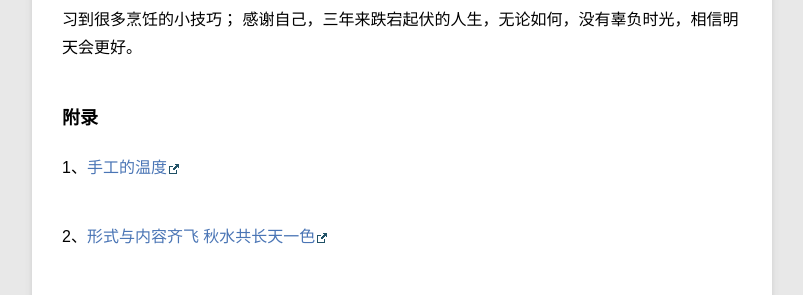
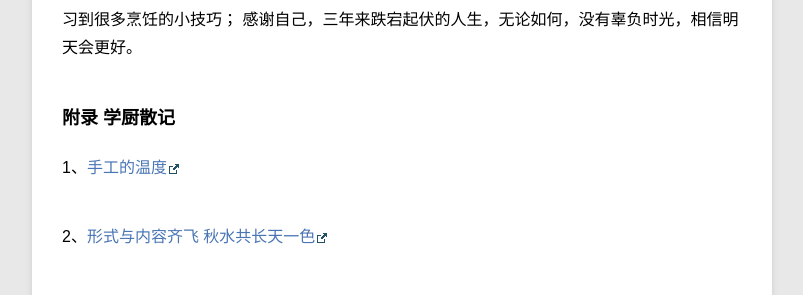
Before and after one commit to violettianjie/violettianjie.github.io, a Jekyll site: the page built from _posts/blog/2017-12-15-cooking.md, in a window 1280 px wide and 900 px high, scrolled down 1091 px. Shown: the part 152-447 px from the top of the window, without its empty margins (78-881 px from the left). Built offline with Jekyll 4.4.1, drawn with Linux system fonts in a browser that asks for light colours; comment, search, counter and statistics services are not loaded.

Commit message:
Update 2017-12-15-cooking.md

```diff
--- a/_posts/blog/2017-12-15-cooking.md
+++ b/_posts/blog/2017-12-15-cooking.md
@@ -30,7 +30,7 @@ category: blog
 感谢三年来，曾经给我上过课的老师们，你们的勤奋、敬业，让我看到劳动的美好，让我学习到很多烹饪的小技巧；
 感谢自己，三年来跌宕起伏的人生，无论如何，没有辜负时光，相信明天会更好。
 
-### 附录
+### 附录 学厨散记
 
 1、[手工的温度](http://blog.sina.com.cn/s/blog_596f37470102vidi.html)
 
```
